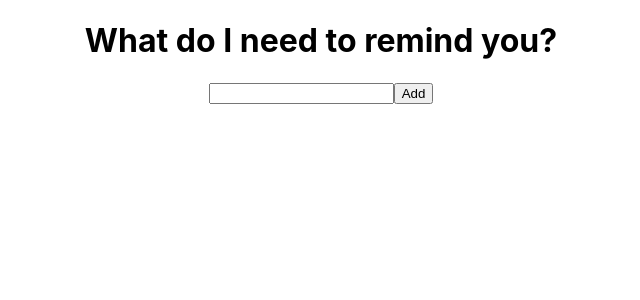
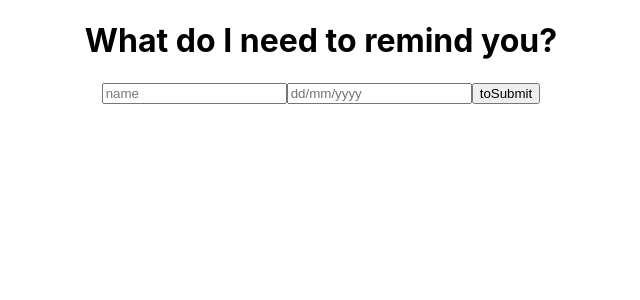
Before and after one commit to NicholasGomis/RemindMe, a React (Create React App) app in the folder remindme/: page / in a window 1280 px wide. Shown: the top 300 px of the page, without its empty margins (319-959 px from the left). Built offline with nearby package versions, Linux system fonts and the light colour scheme.

Commit message:
Input date added and fully working

```diff
--- a/remindme/src/components/Input/index.js
+++ b/remindme/src/components/Input/index.js
@@ -1,8 +1,29 @@
 import React from 'react'
 import {useRef} from 'react';
+import { useState } from 'react';
 
 export default function Input({handleClick}) {
     const inputRef = useRef(null);
+    const [toDosName, setTodosName ] = useState("")
+    const [toDosDate, setTodosDate] = useState("")
+
+    function createTodos(e){
+        setTodosName(e.target.value)
+
+    }
+
+    function createNewDate(e){
+        setTodosDate(e.target.value)
+    }
+
+    function toSubmit(){
+        handleClick({
+            "todosname": toDosName,
+            "todosdate": toDosDate
+        })
+
+    }
+
 
 
     return (
@@ -11,10 +32,22 @@ export default function Input({handleClick}) {
         type="text"
         id="message"
         ref={inputRef}
+        placeholder="name"
         // onChange={(e) => handleClick(e.target.value)}
+        onChange={createTodos}
         // value={message}
     ></input>
-        <button onClick={(ref) => {handleClick(inputRef.current.value)}}>Add</button>
+    <input
+        type="text"
+        id="message"
+        ref={inputRef}
+        placeholder="dd/mm/yyyy"
+        // onChange={(e) => handleClick(e.target.value)}
+        onChange={createNewDate}
+        // value={message}
+    ></input>
+        {/* <button onClick={(ref) => {handleClick(inputRef.current.value)}}>Add</button> */}
+        <button onClick={toSubmit}>toSubmit</button>
         </>
     )
 }
--- a/remindme/src/components/List/index.js
+++ b/remindme/src/components/List/index.js
@@ -6,7 +6,7 @@ export default function List({toDoList, handleDelete}) {
        <>
 
                {
-toDoList.map( (item, index) => <ListItem text={item} key={index} myIndex={index}  removeFromList={handleDelete}/>
+toDoList.map( (item, index) => <ListItem text={item.todosname} key={index} myIndex={index}  removeFromList={handleDelete} theDate = {item.todosdate}/>
         )}
        </>
 
--- a/remindme/src/components/ListItem/index.js
+++ b/remindme/src/components/ListItem/index.js
@@ -1,11 +1,11 @@
 import React from 'react'
 
- export default function ListItem({text, myIndex, removeFromList}) {
+ export default function ListItem({text, myIndex, removeFromList, theDate}) {
 
 
     return (
       <div>
-       <li>{text}</li>
+       <li>{text} {theDate}</li>
        <button onClick={() => removeFromList(myIndex)}>Delete</button>
 
 </div>
```
